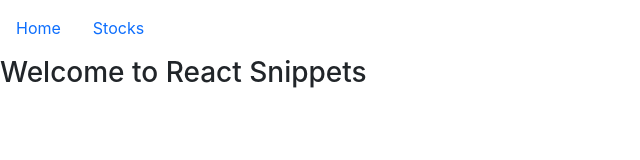
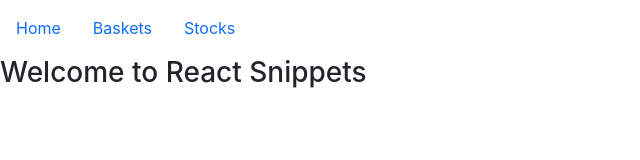
Before and after one commit to himanshuks/react-hks-interview-implementations, a React (Create React App) app: page / in a window 1280 px wide. Shown: the top 160 px of the page, without its empty margins (0-640 px from the left). Built offline with nearby package versions, Linux system fonts and the light colour scheme.

Commit message:
baskets page added in nav bar

```diff
--- a/src/containers/NavbarMenu.jsx
+++ b/src/containers/NavbarMenu.jsx
@@ -8,6 +8,9 @@ export const NavbarMenu = () => {
         <Nav.Link as={Link} to="/">
           Home
         </Nav.Link>
+        <Nav.Link as={Link} to="/baskets">
+          Baskets
+        </Nav.Link>
         <Nav.Link as={Link} to="/stocks">
           Stocks
         </Nav.Link>
```
